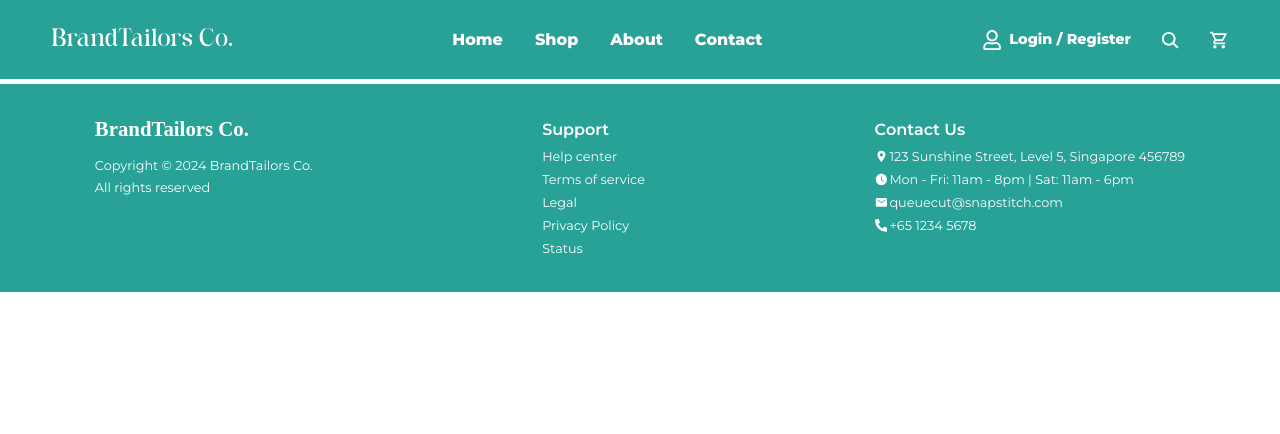
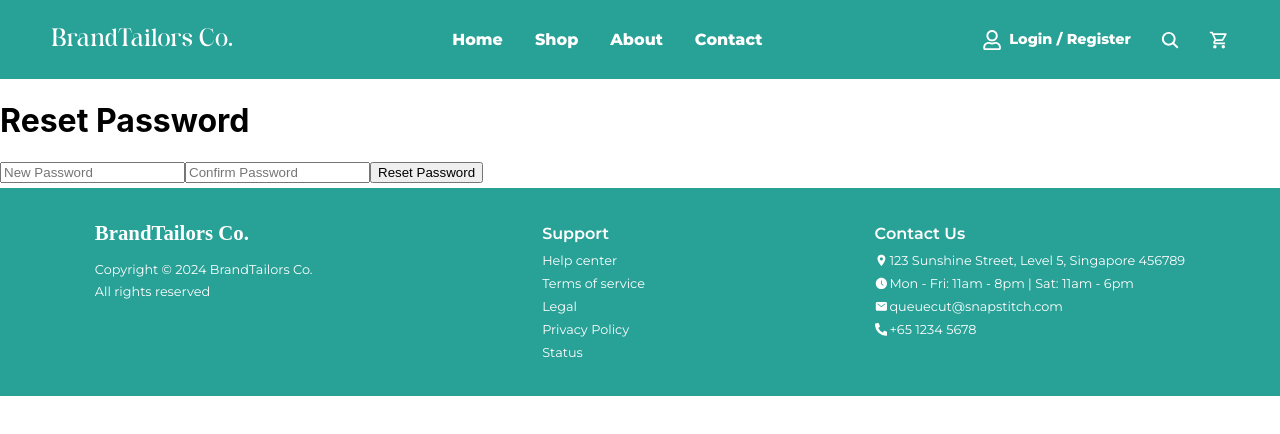
Before and after one commit to DediSepteo/WebApp-Tailor, a React (Create React App) app in the folder cha-project/: page /reset-password/1 in a window 1280 px wide. Shown: the top 434 px of the page. Built offline with nearby package versions, Linux system fonts and the light colour scheme; a web font is replaced by a local one.

Commit message:
reset password done, just need styling

```diff
--- a/cha-project/api/routes/emailRoute.js
+++ b/cha-project/api/routes/emailRoute.js
@@ -3,6 +3,8 @@ const router = express.Router();
 const { transporter, sendResetEmail } = require('../models/emailTransporter');
 require('dotenv').config();
 const organization = require('../models/organizationModel')
+const jwt = require('jsonwebtoken');
+
 
 router.post('/', (req, res) => {
     const { name, email, subject, message } = req.body;
--- a/cha-project/src/App.js
+++ b/cha-project/src/App.js
@@ -5,7 +5,6 @@ import Header from './components/Header';
 import Footer from './components/Footer'
 import NavBar from './components/NavBar';
 import ScrollTop from './components/ScrollTop';
-import ResetPassword from './components/resetPassword';
 import AdminHomePage from './pages/AdminHomePage'
 import AdminOrgPage from './pages/AdminOrgPage'
 import AdminProductPage from './pages/AdminProductPage';
@@ -25,6 +24,7 @@ import { About } from './pages/About';
 import { Contact } from './pages/Contact';
 import { SnapLogin } from './pages/SnapStitchLogin'
 import { SnapRegister } from './pages/SnapStitchRegister'
+import ResetPassword from './components/resetPassword';
 import CreateEmployee from './pages/RegisterEmp'
 import AdminLogin from './pages/AdminLogin'
 import AdminOrderPage from './pages/AdminOrderPage';
@@ -62,7 +62,7 @@ const AppContent = () => {
                 <Route path="/admin/login" element={<AdminLogin />} />
 
                 {/* reset password */}
-                <Route path="/reset-password" element={<ResetPassword />} />
+                <Route path="/reset-password/:token" element={<ResetPassword />} />
 
                 {/* Protect the following admin routes */}
                 {/* <Route path="/admin/dashboard" element={<ProtectAdminRoute element={<AdminHomePage />} />} />
--- a/cha-project/src/components/ForgetPassword.js
+++ b/cha-project/src/components/ForgetPassword.js
@@ -4,6 +4,8 @@ import { IoClose } from "react-icons/io5";
 
 const ForgotPasswordPopup = ({ isVisible, onClose }) => {
   const [email, setEmail] = useState('');
+  const [message, setMessage] = useState('');
+  const [error, setError] = useState('');
   const [mouseDownInside, setMouseDownInside] = useState(false);
 
   const handleMouseDown = (e) => {
@@ -21,10 +23,31 @@ const ForgotPasswordPopup = ({ isVisible, onClose }) => {
     setMouseDownInside(false);
   };
 
-  const handleSubmit = (event) => {
+  const handleSubmit = async (event) => {
     event.preventDefault();
-    console.log('Password reset requested for:', email);
-    onClose();
+
+    try {
+      const response = await fetch('http://localhost:3000/api/contact/password-reset-request', {
+        method: 'POST',
+        headers: {
+          'Content-Type': 'application/json',
+        },
+        body: JSON.stringify({ email }),
+      });
+
+      const result = await response.json();
+      if (response.ok) {
+        setMessage(result.message); // Display success message
+        setError('');
+        setEmail(''); // Clear email field
+      } else {
+        setMessage('');
+        setError(result.error || 'Failed to send reset email');
+      }
+    } catch (err) {
+      setMessage('');
+      setError('An unexpected error occurred. Please try again later.');
+    }
   };
 
   if (!isVisible) return null;
@@ -52,6 +75,9 @@ const ForgotPasswordPopup = ({ isVisible, onClose }) => {
           />
           <button className={styles.forgetPasswordButton} type="submit">Submit</button>
         </form>
+        {/* Display success or error message */}
+        {message && <div className={styles.successMessage}>{message}</div>}
+        {error && <div className={styles.errorMessage}>{error}</div>}
       </div>
     </div>
   );
--- a/cha-project/src/components/resetPassword.js
+++ b/cha-project/src/components/resetPassword.js
@@ -1,96 +1,64 @@
-import React, { useState, useEffect } from 'react';
-import { useSearchParams, useNavigate } from 'react-router-dom';
-import styles from '../styles/Authentication.module.css';
+import React, { useState } from 'react';
+import { useParams, useNavigate } from 'react-router-dom';
 
 const ResetPassword = () => {
+    const { token } = useParams();
     const [password, setPassword] = useState('');
     const [confirmPassword, setConfirmPassword] = useState('');
-    const [message, setMessage] = useState(null);
-    const [error, setError] = useState(null);
-    const [loading, setLoading] = useState(false);
-
-    const [searchParams] = useSearchParams();
-    const token = searchParams.get('token'); // We will use this token to identify the reset request
+    const [error, setError] = useState('');
+    const [message, setMessage] = useState('');
     const navigate = useNavigate();
 
-    useEffect(() => {
-        if (!token) {
-            setError("Invalid or missing reset token.");
-        }
-    }, [token]);
-
-    const handleSubmit = async (event) => {
-        event.preventDefault();
-        setLoading(true);
-        setMessage(null);
-        setError(null);
+    const handleSubmit = async (e) => {
+        e.preventDefault();
 
         if (password !== confirmPassword) {
-            setError("Passwords do not match.");
-            setLoading(false);
+            setError('Passwords do not match');
             return;
         }
 
         try {
-            const response = await fetch('http://localhost:3000/api/reset-org-password', {
+            const response = await fetch('http://localhost:3000/api/org/reset-password', {
                 method: 'POST',
-                headers: {
-                    'Content-Type': 'application/json',
-                },
+                headers: { 'Content-Type': 'application/json' },
                 body: JSON.stringify({ token, password }),
             });
 
-            const data = await response.json();
+            const result = await response.json();
+
             if (response.ok) {
-                setMessage("Password reset successfully. Redirecting to login...");
-                setTimeout(() => navigate('/login'), 3000); // Redirect after 3 seconds
+                setMessage('Password has been reset successfully!');
+                setTimeout(() => navigate('/login'), 2000);
             } else {
-                setError(data.error || "Failed to reset password.");
+                setError(result.error || 'Failed to reset password');
             }
         } catch (err) {
-            console.error("Error resetting password:", err);
-            setError("An unexpected error occurred. Please try again.");
-        } finally {
-            setLoading(false);
+            setError('An unexpected error occurred. Please try again later.');
         }
     };
 
     return (
-        <div className={styles.pageContainer}>
-            <div className={styles.formContainer}>
-                <p className={styles.title}>Reset Organization's Password</p>
-                {error && <p className={styles.errorMessage}>{error}</p>}
-                {message && <p className={styles.successMessage}>{message}</p>}
+        <div>
+            <h1>Reset Password</h1>
+            {message && <p>{message}</p>}
+            {error && <p style={{ color: 'red' }}>{error}</p>}
             <form onSubmit={handleSubmit}>
-                    <div className={styles.inputContainer}>
                 <input
                     type="password"
+                    placeholder="New Password"
                     value={password}
-                            placeholder="New Password"
                     onChange={(e) => setPassword(e.target.value)}
                     required
-                            className={styles.inputField}
                 />
-                    </div>
-                    <div className={styles.inputContainer}>
                 <input
                     type="password"
+                    placeholder="Confirm Password"
                     value={confirmPassword}
-                            placeholder="Confirm New Password"
                     onChange={(e) => setConfirmPassword(e.target.value)}
                     required
-                            className={styles.inputField}
                 />
-                    </div>
-                    <button
-                        className={styles.submitButton}
-                        type="submit"
-                        disabled={loading}
-                    >
-                        {loading ? "Submitting..." : "Reset Password"}
-                    </button>
+                <button type="submit">Reset Password</button>
             </form>
-            </div>
         </div>
     );
 };
```
Also changed, not shown: cha-project/api/models/organizationModel.js (+21 -0 lines), cha-project/api/routes/organizationRoute.js (+27 -0 lines), cha-project/api/routes/resetPassword.js (deleted, +0 -34 lines). Lines whose indentation alone changed are shown as unchanged.
